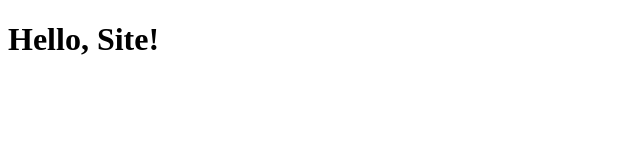
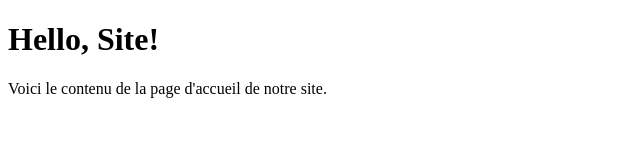
Before and after one commit to enzoberreur/coding_tools, a plain HTML site: page index.html in a window 1280 px wide. Shown: the whole page, without its empty margins (0-640 px from the left). Drawn offline with Linux system fonts and the light colour scheme.

Commit message:
version with paragraph

```diff
--- a/index.html
+++ b/index.html
@@ -7,5 +7,6 @@
 </head>
 <body>
     <h1>Hello, Site!</h1>
+    <p>Voici le contenu de la page d'accueil de notre site.</p>
 </body>
 </html>
```
